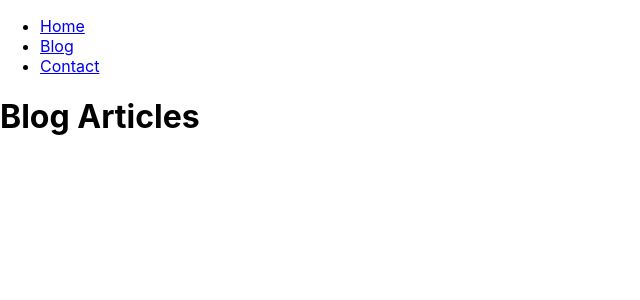
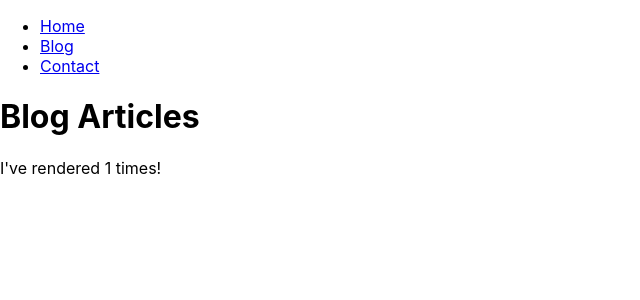
Before and after one commit to dhatwalia/react-gamma, a React (Create React App) app: page /blog in a window 1280 px wide. Shown: the top 300 px of the page, without its empty margins (0-640 px from the left). Built offline with nearby package versions, Linux system fonts and the light colour scheme.

Commit message:
Adds useEffect Timer

```diff
--- /dev/null
+++ b/src/components/Timer.js
@@ -0,0 +1,15 @@
+import { useState, useEffect } from "react";
+
+const Timer = () => {
+    const [count, setCount] = useState(0);
+
+    useEffect(() => {
+        setTimeout(() => {
+            setCount((count) => count + 1);
+        }, 1000);
+    }, []); // <- add empty brackets here for first render only
+
+    return <div>I've rendered {count} times!</div>;
+};
+
+export default Timer;
--- a/src/pages/Blog.js
+++ b/src/pages/Blog.js
@@ -1,5 +1,12 @@
+import Timer from "../components/Timer";
+
 const Blog = () => {
-    return <h1>Blog Articles</h1>;
+    return (
+        <div>
+            <h1>Blog Articles</h1>
+            <Timer />
+        </div>
+    );
 };
 
 export default Blog;
```
